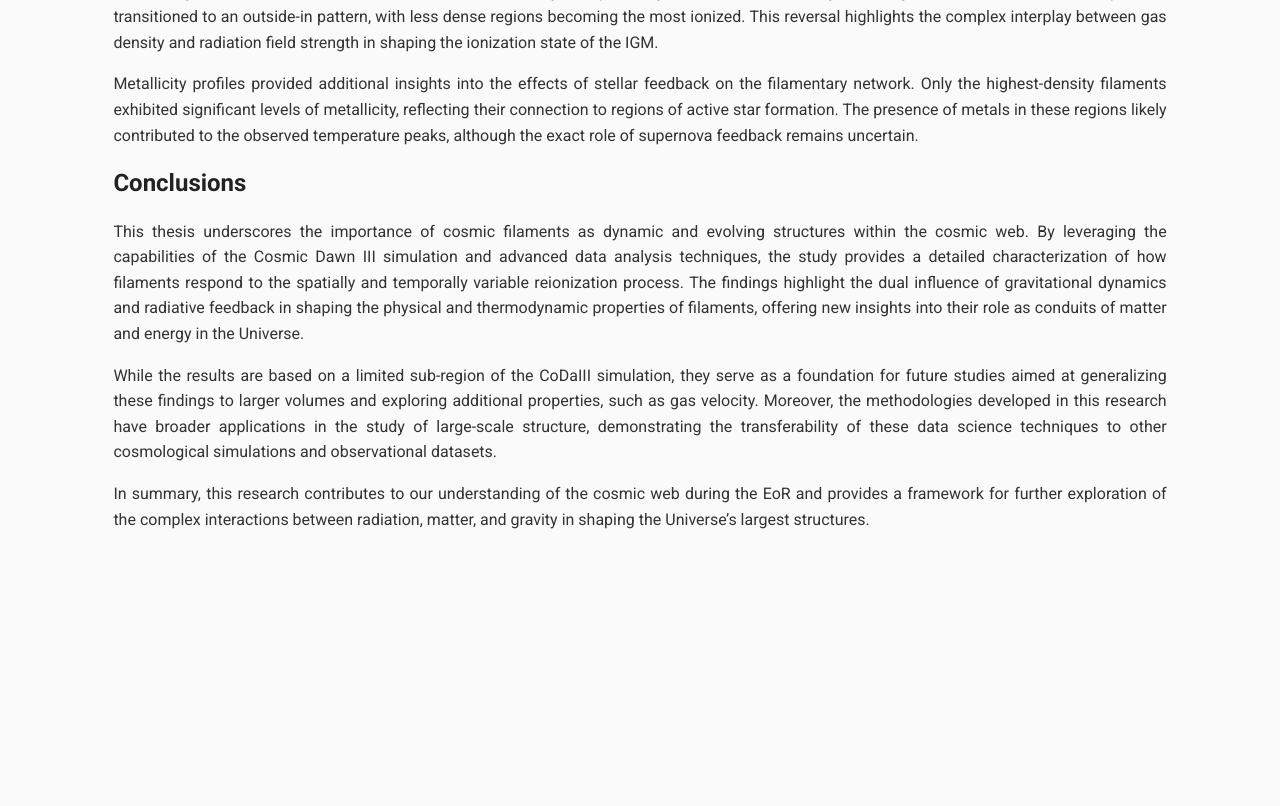
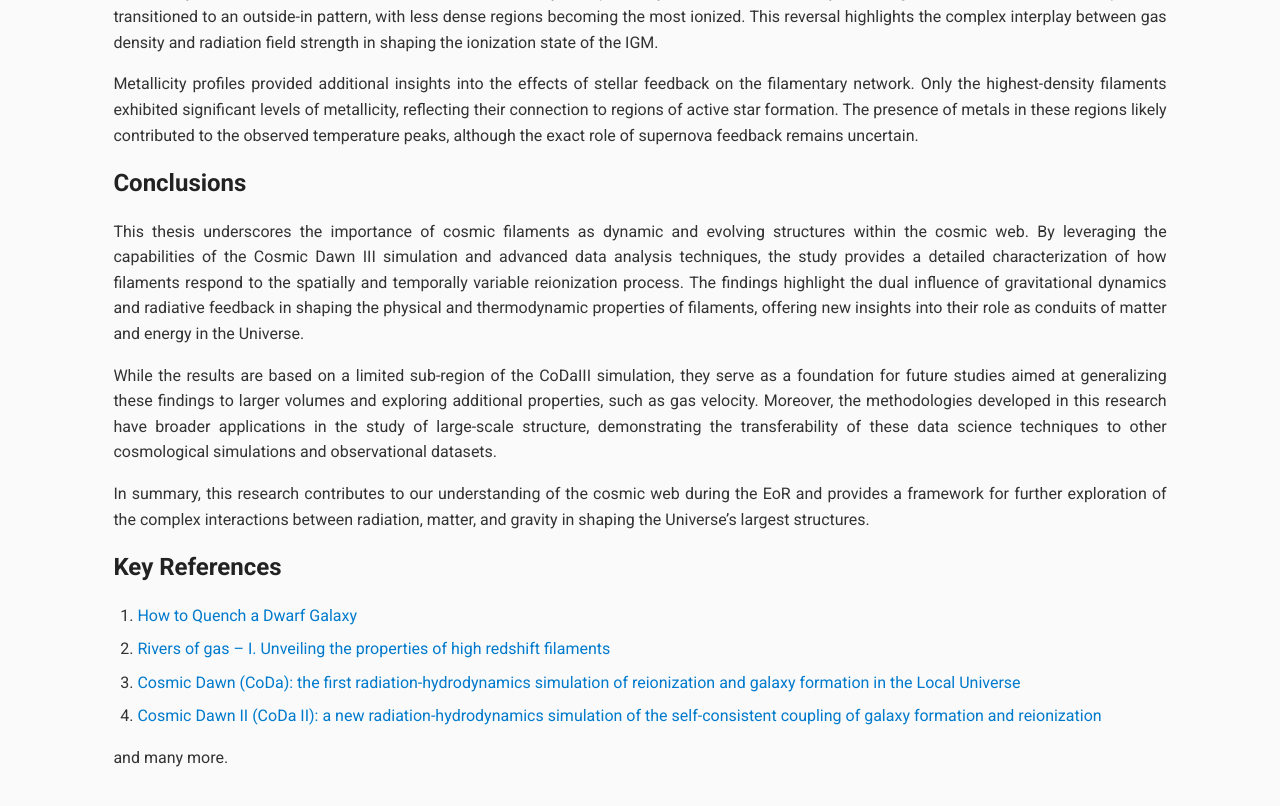
Before and after one commit to vishrut-b/Master-Thesis, a Jekyll site: the page built from index.md, in a window 1280 px wide and 900 px high, scrolled down 1553 px. Shown: the top 806 px of the window. Built offline with Jekyll 4.4.1, drawn with Linux system fonts in a browser that asks for light colours; our own code applies the rules of GitHub Pages for plain Markdown files; before the commit the page ends 2215 px from its top, so only the background shows below that.

Commit message:
Update index.md

```diff
--- a/index.md
+++ b/index.md
@@ -35,3 +35,12 @@ This thesis underscores the importance of cosmic filaments as dynamic and evolvi
 While the results are based on a limited sub-region of the CoDaIII simulation, they serve as a foundation for future studies aimed at generalizing these findings to larger volumes and exploring additional properties, such as gas velocity. Moreover, the methodologies developed in this research have broader applications in the study of large-scale structure, demonstrating the transferability of these data science techniques to other cosmological simulations and observational datasets.
 
 In summary, this research contributes to our understanding of the cosmic web during the EoR and provides a framework for further exploration of the complex interactions between radiation, matter, and gravity in shaping the Universe’s largest structures.
+
+## Key References
+
+1. [How to Quench a Dwarf Galaxy](https://academic.oup.com/mnras/article/494/2/2200/5780248)
+2. [Rivers of gas – I. Unveiling the properties of high redshift filaments](https://academic.oup.com/mnras/article/502/1/351/6074265)
+3. [Cosmic Dawn (CoDa): the first radiation-hydrodynamics simulation of reionization and galaxy formation in the Local Universe](https://academic.oup.com/mnras/article/463/2/1462/2892403)
+4. [Cosmic Dawn II (CoDa II): a new radiation-hydrodynamics simulation of the self-consistent coupling of galaxy formation and reionization](https://academic.oup.com/mnras/article/496/4/4087/5836727)
+
+and many more.
```
